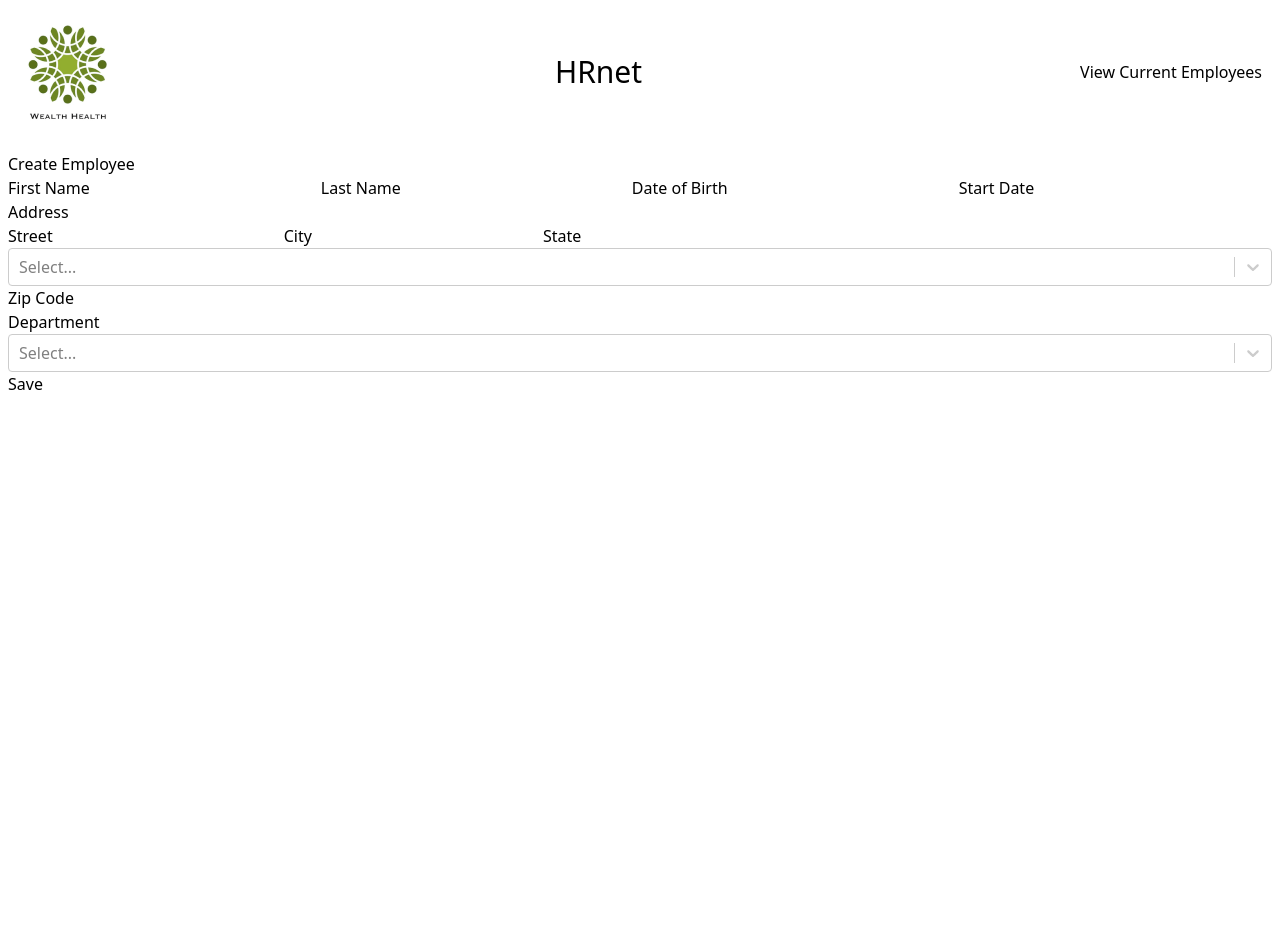
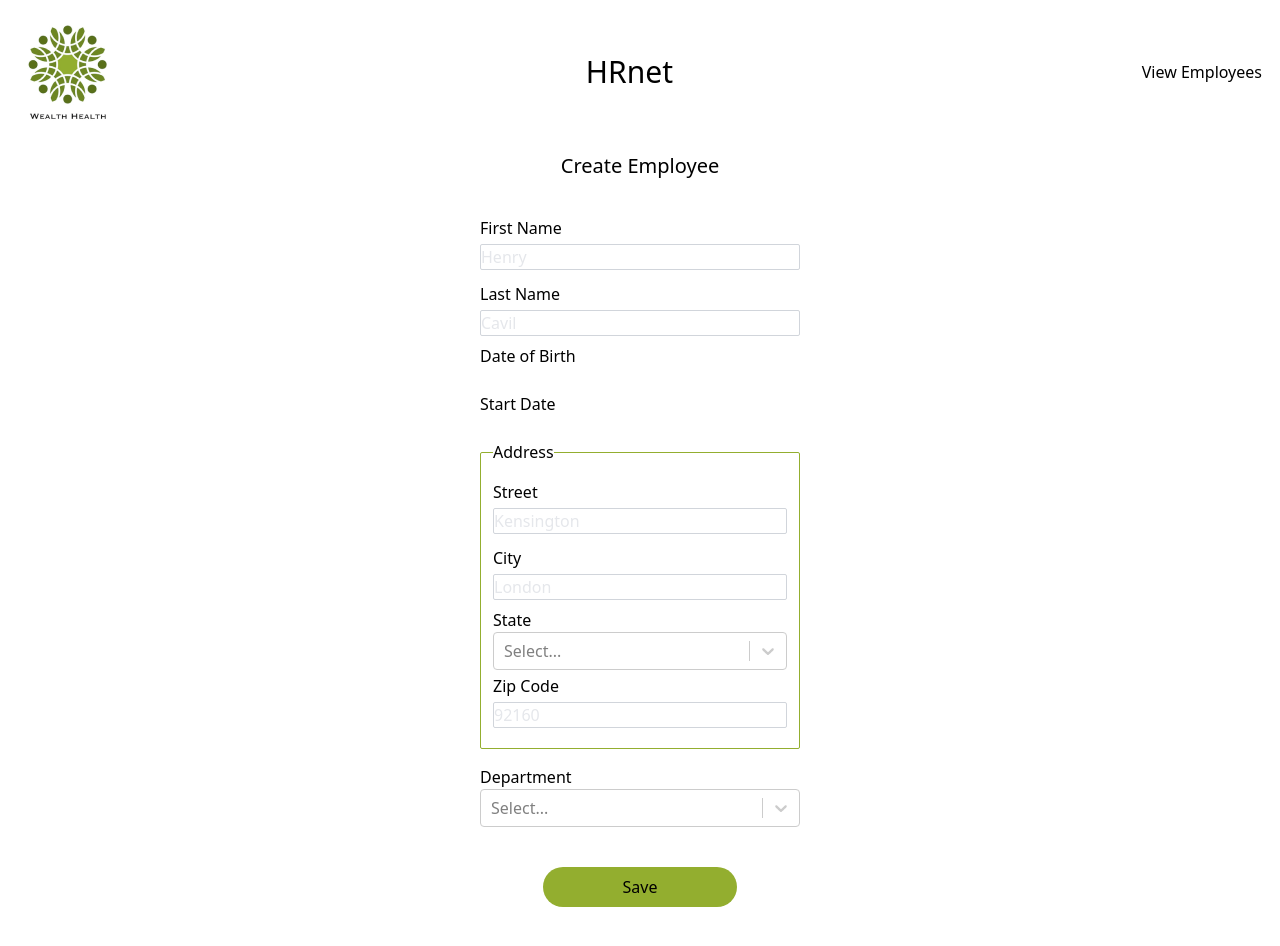
Before and after one commit to soun1005/op-p14_HRNet, a React (Create React App) app: page / in a window 1280 px wide. Shown: the top 946 px of the page. Before the commit the page ends 800 px from the top, so only its background shows below. Built offline with nearby package versions, Linux system fonts and the light colour scheme.

Commit message:
form styling

```diff
--- a/src/App.tsx
+++ b/src/App.tsx
@@ -6,7 +6,7 @@ function App() {
   return (
     <>
       <BrowserRouter>
-        <div className="container mx-auto w-full px-2">
+        <div className="container mx-auto h-screen px-2">
           <Routes>
             <Route path="/" element={<Home />} />
             <Route path="/employees" element={<Employees />} />
--- a/src/components/Input.tsx
+++ b/src/components/Input.tsx
@@ -2,14 +2,25 @@ type InputProps = {
   labelHtml: string;
   labelName: string;
   inputType: string;
+  placeH: string;
 };
 
-const Input: React.FC<InputProps> = ({ labelHtml, labelName, inputType }) => {
+const Input: React.FC<InputProps> = ({
+  labelHtml,
+  labelName,
+  inputType,
+  placeH,
+}) => {
   return (
-    <>
+    <div className="my-1 flex flex-col">
       <label htmlFor={labelHtml}>{labelName}</label>
-      <input type={inputType} id={labelHtml} />
-    </>
+      <input
+        type={inputType}
+        id={labelHtml}
+        placeholder={placeH}
+        className="my-1 min-h-[auto] rounded-sm border border-solid border-gray-300 placeholder-gray-200 invalid:border-red-500 focus:placeholder-opacity-0 focus:outline-none"
+      />
+    </div>
   );
 };
 
--- a/src/components/NavBar.tsx
+++ b/src/components/NavBar.tsx
@@ -8,7 +8,7 @@ interface NavBarProps {
 
 const NavBar: React.FC<NavBarProps> = ({ page, link }) => {
   return (
-    <div className="mb-2 flex h-36 w-full items-center justify-between px-2.5">
+    <div className="mb-2 flex h-36 items-center justify-between px-2.5">
       <NavLink to={'/'}>
         <img src={Logo} alt="logo" />
       </NavLink>
@@ -16,7 +16,9 @@ const NavBar: React.FC<NavBarProps> = ({ page, link }) => {
       <div className="flex flex-grow items-center justify-center text-3xl">
         HRnet
       </div>
-      <NavLink to={link}>{page}</NavLink>
+      <NavLink to={link} className="ml-auto">
+        {page}
+      </NavLink>
     </div>
   );
 };
--- a/src/pages/Home.tsx
+++ b/src/pages/Home.tsx
@@ -8,17 +8,23 @@ const Home = () => {
   const formattedState = stateDataFormat(stateData);
 
   return (
-    <div className="w-full">
-      <NavBar page="View Current Employees" link={'/employees'} />
-      <div>
-        <h2>Create Employee</h2>
-        <form action="#" id="create-employee">
+    <div className="h-screen">
+      <NavBar page="View Employees" link={'/employees'} />
+      <div className="max-w-6/12 mx-auto flex h-full max-w-xs flex-col items-center">
+        <h2 className="mb-8 text-xl">Create Employee</h2>
+        <form action="#" id="create-employee" className="flex w-full flex-col">
           <Input
             labelHtml="first-name"
             labelName="First Name"
             inputType="text"
+            placeH="Henry"
           />
-          <Input labelHtml="last-name" labelName="Last Name" inputType="text" />
+          <Input
+            labelHtml="last-name"
+            labelName="Last Name"
+            inputType="text"
+            placeH="Cavil"
+          />
 
           <label htmlFor="date-of-birth">Date of Birth</label>
           <input id="date-of-birth" type="text" />
@@ -26,11 +32,21 @@ const Home = () => {
           <label htmlFor="start-date">Start Date</label>
           <input id="start-date" type="text" />
 
-          <fieldset>
+          <fieldset className="mb-4 flex flex-col rounded-sm border border-solid border-sub-green p-3">
             <legend>Address</legend>
 
-            <Input labelHtml="street" labelName="Street" inputType="text" />
-            <Input labelHtml="city" labelName="City" inputType="text" />
+            <Input
+              labelHtml="street"
+              labelName="Street"
+              inputType="text"
+              placeH="Kensington"
+            />
+            <Input
+              labelHtml="city"
+              labelName="City"
+              inputType="text"
+              placeH="London"
+            />
 
             <label htmlFor="state">State</label>
             <Dropdown options={formattedState} />
@@ -39,6 +55,7 @@ const Home = () => {
               labelHtml="zip-code"
               labelName="Zip Code"
               inputType="number"
+              placeH="92160"
             />
           </fieldset>
 
@@ -53,7 +70,12 @@ const Home = () => {
             ]}
           />
         </form>
-        <button>Save</button>
+        <button
+          type="button"
+          className="mb-10 mt-10 rounded-full bg-sub-green px-20 py-2"
+        >
+          Save
+        </button>
       </div>
     </div>
   );
--- a/tailwind.config.js
+++ b/tailwind.config.js
@@ -2,7 +2,11 @@
 module.exports = {
   content: ['./src/**/*.{js,jsx,ts,tsx}'],
   theme: {
-    extend: {},
+    extend: {
+      colors: {
+        'sub-green': '#93ae2f',
+      },
+    },
   },
   plugins: [],
 };
```
